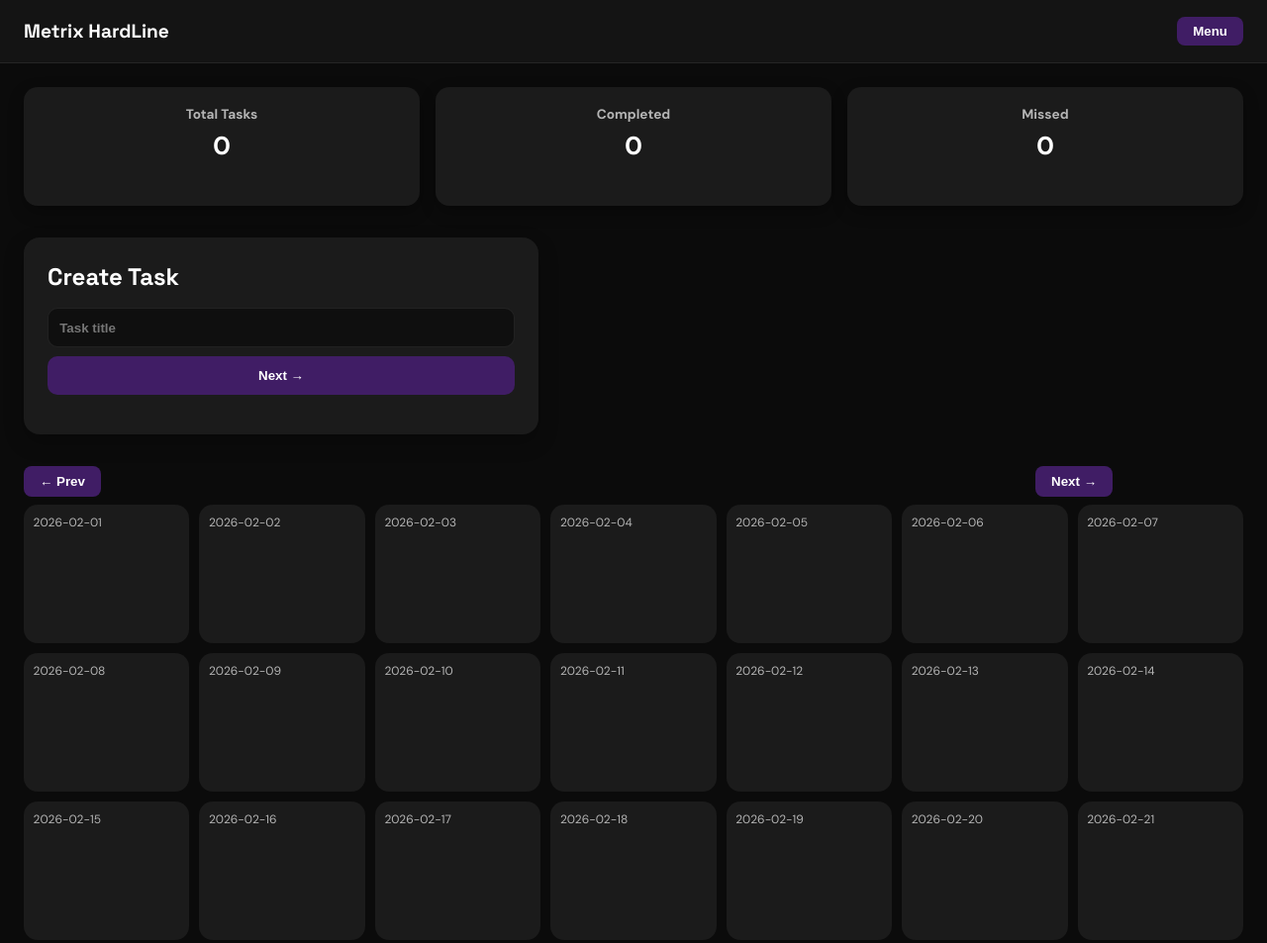
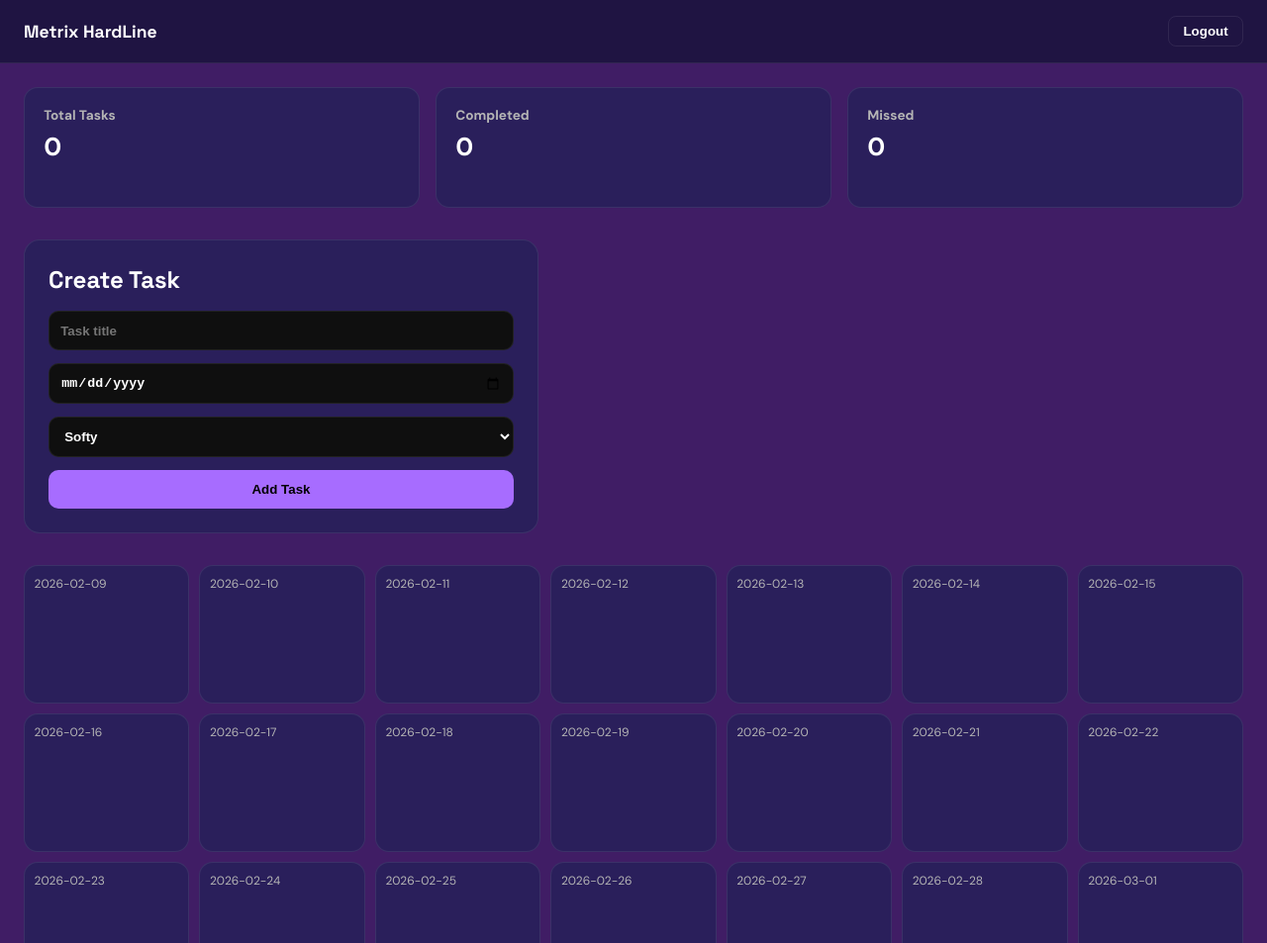
Before and after one commit to HendrickslinUX/Metrix, a plain HTML site: page user-dashboard.html in a window 1280 px wide. Shown: the top 953 px of the page at 99% size. Drawn offline with Linux system fonts and the light colour scheme.

Commit message:
Update user-dashboard.html

```diff
--- a/user-dashboard.html
+++ b/user-dashboard.html
@@ -3,169 +3,192 @@
 <head>
   <meta charset="UTF-8" />
   <meta name="viewport" content="width=device-width, initial-scale=1.0"/>
-<title>Metrix HardLine — User Dashboard</title>
+  <title>Metrix HardLine — Dashboard</title>
 
   <!-- Fonts -->
   <link href="https://fonts.googleapis.com/css2?family=DM+Sans:wght@400;500;700&family=Space+Grotesk:wght@500;600;700&display=swap" rel="stylesheet">
 
   <style>
     :root {
-    --bg-main: #0b0b0b;
-    --bg-panel: #141414;
-    --bg-card: #1b1b1b;
+      --bg-main: #401d65; /* Updated to login page color */
+      --bg-panel: #1f1442;
+      --bg-card: #2a1f5b;
+      --border-subtle: rgba(255,255,255,0.08);
       --text-main: #ffffff;
       --text-muted: #b5b5b5;
-    --accent: #401d65; /* login page color */
+      --accent: #a76cff;
       --softy: #6c757d;
-    --grind: #401d65; /* match login color */
+      --grind: #ff9800;
       --hardline: #d32f2f;
     }
 
     * { box-sizing: border-box; }
+
     body {
       margin: 0;
       font-family: 'DM Sans', sans-serif;
       background: var(--bg-main);
       color: var(--text-main);
-    overflow-x: hidden;
     }
 
-  /* ===== TOP BAR ===== */
     header {
       height: 64px;
       background: var(--bg-panel);
-    border-bottom: 1px solid rgba(255,255,255,0.08);
+      border-bottom: 1px solid var(--border-subtle);
       display: flex;
       align-items: center;
       justify-content: space-between;
       padding: 0 1.5rem;
     }
 
-  header h1 { font-family: 'Space Grotesk', sans-serif; font-size: 1.2rem; margin:0; }
-  header button {
-    background: var(--accent);
-    color:white;
-    border:none;
-    padding:0.45rem 1rem;
-    border-radius:8px;
-    cursor:pointer;
-    font-weight:600;
+    header h1 {
+      font-family: 'Space Grotesk', sans-serif;
+      font-size: 1.1rem;
+      margin: 0;
     }
 
-  /* ===== MENU DRAWER ===== */
-  .menu-drawer {
-    position: fixed;
-    top:0;
-    right:-300px;
-    width:300px;
-    height:100%;
-    background:#111;
-    color:white;
-    padding:1.5rem;
-    transition: right 0.3s ease;
-    z-index:1000;
-    display:flex;
-    flex-direction:column;
-  }
-  .menu-drawer.open { right:0; }
-  .menu-drawer h2 { margin-top:0; }
-  .menu-drawer button {
-    margin-top:1rem;
-    background: var(--accent);
-    padding:.7rem;
-    border:none;
-    border-radius:8px;
-    cursor:pointer;
-    color:white;
-    font-weight:bold;
+    header button {
+      background: none;
+      border: 1px solid var(--border-subtle);
+      color: white;
+      padding: 0.45rem 0.9rem;
+      border-radius: 8px;
+      cursor: pointer;
+      font-weight: 600;
     }
 
-  /* ===== MAIN ===== */
-  main { padding:1.5rem; max-width:1400px; margin:auto; }
+    main {
+      padding: 1.5rem;
+      max-width: 1400px;
+      margin: auto;
+    }
 
-  /* ===== STATS ===== */
     .stats {
-    display:grid;
-    grid-template-columns: repeat(auto-fit,minmax(160px,1fr));
-    gap:1rem;
-    margin-bottom:2rem;
+      display: grid;
+      grid-template-columns: repeat(auto-fit, minmax(160px, 1fr));
+      gap: 1rem;
+      margin-bottom: 2rem;
     }
+
     .stat-card {
       background: var(--bg-card);
-    border-radius:14px;
-    padding:1.2rem;
-    text-align:center;
-    box-shadow:0 6px 16px rgba(0,0,0,0.3);
+      border: 1px solid var(--border-subtle);
+      border-radius: 14px;
+      padding: 1.2rem;
     }
-  .stat-card h3 { margin:0; font-size:0.85rem; color:var(--text-muted); }
-  .stat-card p { margin-top:0.4rem; font-size:1.6rem; font-weight:700; }
 
-  /* ===== TASK CREATOR (STEP-BY-STEP) ===== */
+    .stat-card h3 {
+      margin: 0;
+      font-size: 0.85rem;
+      color: var(--text-muted);
+    }
+
+    .stat-card p {
+      margin-top: 0.4rem;
+      font-size: 1.6rem;
+      font-weight: 700;
+    }
+
     .task-form {
       background: var(--bg-card);
-    border-radius:16px;
-    padding:1.5rem;
-    margin-bottom:2rem;
-    max-width:520px;
-    box-shadow:0 8px 20px rgba(0,0,0,0.25);
-  }
-  .task-form h2 { font-family:'Space Grotesk',sans-serif; margin:0 0 1rem 0; }
-
-  .task-step { display:none; flex-direction:column; gap:.6rem; margin-bottom:1rem; }
-  .task-step.active { display:flex; }
-
-  .task-form input, .task-form select {
-    width:100%;
-    padding:.7rem;
-    border-radius:10px;
-    border:1px solid rgba(255,255,255,0.08);
-    background:#0f0f0f;
-    color:white;
-    font-weight:600;
+      border: 1px solid var(--border-subtle);
+      border-radius: 16px;
+      padding: 1.5rem;
+      margin-bottom: 2rem;
+      max-width: 520px;
     }
 
-  .task-form button { width:100%; background: var(--accent); color:white; border:none; padding:.75rem; border-radius:10px; font-weight:700; cursor:pointer; }
+    .task-form h2 {
+      font-family: 'Space Grotesk', sans-serif;
+      margin-top: 0;
+      margin-bottom: 1rem;
+    }
 
-  /* ===== CALENDAR ===== */
-  .calendar-controls { display:flex; justify-content:space-between; margin-bottom:.5rem; max-width:1100px; }
-  .calendar-controls button { background: var(--accent); border:none; color:white; padding:.5rem 1rem; border-radius:8px; cursor:pointer; font-weight:bold; }
+    .task-form input,
+    .task-form select {
+      width: 100%;
+      margin-bottom: 0.8rem;
+      padding: 0.7rem;
+      border-radius: 10px;
+      border: 1px solid var(--border-subtle);
+      background: #0f0f0f;
+      color: white;
+      font-weight: 600;
+    }
 
-  .calendar-wrapper { overflow-x:auto; padding-bottom:1rem; }
+    .task-form button {
+      width: 100%;
+      background: var(--accent);
+      color: black;
+      border: none;
+      padding: 0.75rem;
+      border-radius: 10px;
+      font-weight: 700;
+      cursor: pointer;
+    }
+
+    .calendar-wrapper {
+      overflow-x: auto;
+      padding-bottom: 1rem;
+    }
+
     .calendar {
-    display:grid;
-    grid-template-columns: repeat(7,minmax(160px,1fr));
-    gap:10px;
-    min-width:1100px;
+      display: grid;
+      grid-template-columns: repeat(7, minmax(160px, 1fr));
+      gap: 10px;
+      min-width: 1100px;
     }
+
     .day {
       background: var(--bg-card);
-    border-radius:14px;
-    padding:.6rem;
-    min-height:140px;
-    position:relative;
+      border: 1px solid var(--border-subtle);
+      border-radius: 14px;
+      padding: 0.6rem;
+      min-height: 140px;
+      position: relative;
     }
-  .day-header { font-size:.75rem; color:var(--text-muted); margin-bottom:.4rem; }
+
+    .day.overdue {
+      border: 2px solid var(--hardline);
+    }
+
+    .day-header {
+      font-size: 0.75rem;
+      color: var(--text-muted);
+      margin-bottom: 0.4rem;
+    }
 
     .task {
-    padding:.35rem .6rem;
-    border-radius:8px;
-    font-size:.75rem;
-    font-weight:700;
-    margin-bottom:.3rem;
-    cursor:pointer;
+      padding: 0.35rem 0.6rem;
+      border-radius: 8px;
+      font-size: 0.75rem;
+      font-weight: 700;
+      margin-bottom: 0.3rem;
+      cursor: pointer;
     }
+
     .Softy { background: var(--softy); }
-  .GrindMode { background: var(--grind); }
+    .GrindMode { background: var(--grind); color: black; }
     .HardLine { background: var(--hardline); }
 
-  .tooltip {
-    position:fixed; top:10px; right:10px;
-    background:#0b0b0b; color:white;
-    padding:.6rem; border-radius:8px;
-    font-size:.85rem; display:none;
-    z-index:1000; box-shadow:0 4px 8px rgba(0,0,0,0.3);
+    /* Notifications */
+    #coachMessages {
+      position: fixed;
+      top: 80px;
+      right: 20px;
+      max-width: 260px;
+      z-index: 1000;
     }
 
+    .coach-msg {
+      background: var(--bg-card);
+      border-left: 5px solid var(--accent);
+      padding: 0.7rem;
+      margin-bottom: 0.6rem;
+      border-radius: 8px;
+      font-size: 0.8rem;
+      box-shadow: 0 2px 8px rgba(0,0,0,0.3);
+    }
   </style>
 </head>
 
@@ -173,147 +196,127 @@
 
 <header>
   <h1>Metrix HardLine</h1>
-  <button id="menuBtn">Menu</button>
+  <button onclick="location.href='userlogin.html'">Logout</button>
 </header>
-
-<div class="menu-drawer" id="menuDrawer">
-  <h2>Menu</h2>
-  <p><strong>Username:</strong> user01</p>
-  <p><strong>Email:</strong> user01@email.com</p>
-  <button id="closeMenu">Close Menu</button>
-  <button id="drawerLogout">Logout</button>
-</div>
 
 <main>
 
-  <!-- Stats -->
   <section class="stats">
     <div class="stat-card"><h3>Total Tasks</h3><p id="totalTasks">0</p></div>
     <div class="stat-card"><h3>Completed</h3><p id="completedTasks">0</p></div>
     <div class="stat-card"><h3>Missed</h3><p id="missedTasks">0</p></div>
   </section>
 
-  <!-- Task Creator -->
   <section class="task-form">
     <h2>Create Task</h2>
-    <div class="task-step step1 active">
-      <input id="taskTitle" placeholder="Task title" />
-      <button id="step1Next">Next →</button>
-    </div>
-    <div class="task-step step2">
-      <input id="taskDeadline" type="date"/>
-      <button id="step2Next">Next →</button>
-    </div>
-    <div class="task-step step3">
+    <input id="taskTitle" placeholder="Task title">
+    <input id="taskDeadline" type="date">
     <select id="taskIntensity">
       <option value="Softy">Softy</option>
       <option value="GrindMode">GrindMode</option>
       <option value="HardLine">HardLine</option>
     </select>
-      <button id="addTaskBtn">Add Task</button>
-    </div>
+    <button onclick="addTask()">Add Task</button>
   </section>
 
-  <!-- Calendar Controls -->
-  <div class="calendar-controls">
-    <button id="prevMonth">← Prev</button>
-    <button id="nextMonth">Next →</button>
-  </div>
-
-  <!-- Calendar -->
   <div class="calendar-wrapper">
     <section class="calendar" id="calendar"></section>
   </div>
 
 </main>
 
-<div class="tooltip" id="tooltip"></div>
+<div id="coachMessages"></div>
 
 <script>
-  // ==================== MENU LOGIC ====================
-  const menuBtn = document.getElementById('menuBtn');
-  const menuDrawer = document.getElementById('menuDrawer');
-  const closeMenu = document.getElementById('closeMenu');
-  const drawerLogout = document.getElementById('drawerLogout');
-
-  menuBtn.onclick = ()=> menuDrawer.classList.add('open');
-  closeMenu.onclick = ()=> menuDrawer.classList.remove('open');
-  drawerLogout.onclick = ()=> window.location.href='userlogin.html';
-
-  // ==================== TASK CREATION STEP-BY-STEP ====================
-  const step1 = document.querySelector('.step1');
-  const step2 = document.querySelector('.step2');
-  const step3 = document.querySelector('.step3');
-  const step1Next = document.getElementById('step1Next');
-  const step2Next = document.getElementById('step2Next');
-  const addTaskBtn = document.getElementById('addTaskBtn');
-
   let tasks = [];
 
-  step1Next.onclick = ()=>{
-    if(!document.getElementById('taskTitle').value) return alert("Enter task title");
-    step1.classList.remove('active'); step2.classList.add('active');
+  function addTask() {
+    if (!taskTitle.value || !taskDeadline.value) return alert("Fill all fields");
+    tasks.push({
+      title: taskTitle.value,
+      deadline: taskDeadline.value,
+      intensity: taskIntensity.value,
+      completed: false
+    });
+    taskTitle.value = "";
+    renderCalendar();
+    updateStats();
+    checkCoachMessages();
+  }
+
+  function renderCalendar() {
+    calendar.innerHTML = "";
+    const start = new Date();
+    for (let i = 0; i < 30; i++) {
+      const d = new Date(start);
+      d.setDate(start.getDate() + i);
+      const dateStr = d.toISOString().split("T")[0];
+
+      const day = document.createElement("div");
+      day.className = "day";
+      day.innerHTML = `<div class="day-header">${dateStr}</div>`;
+
+      const today = new Date().toISOString().split("T")[0];
+
+      // Overdue highlighting
+      tasks.filter(t => t.deadline === dateStr && !t.completed && dateStr < today)
+           .forEach(() => day.classList.add("overdue"));
+
+      tasks.filter(t => t.deadline === dateStr).forEach(t => {
+        const el = document.createElement("div");
+        el.className = `task ${t.intensity}`;
+        el.textContent = t.title;
+        el.onclick = () => {
+          t.completed = !t.completed;
+          renderCalendar();
+          updateStats();
+          checkCoachMessages();
         };
-  step2Next.onclick = ()=>{
-    if(!document.getElementById('taskDeadline').value) return alert("Select date");
-    step2.classList.remove('active'); step3.classList.add('active');
-  };
-  addTaskBtn.onclick = ()=>{
-    const title = document.getElementById('taskTitle').value;
-    const deadline = document.getElementById('taskDeadline').value;
-    const intensity = document.getElementById('taskIntensity').value;
-    if(!title||!deadline) return;
-    tasks.push({title, deadline, intensity, completed:false});
-    step3.classList.remove('active'); step1.classList.add('active');
-    document.getElementById('taskTitle').value='';
-    document.getElementById('taskDeadline').value='';
-    renderCalendar(); updateStats();
-  };
+        day.appendChild(el);
+      });
 
-  // ==================== CALENDAR LOGIC ====================
-  const calendar = document.getElementById('calendar');
-  let currentMonth = new Date();
-
-  document.getElementById('prevMonth').onclick = ()=>{
-    currentMonth.setMonth(currentMonth.getMonth()-1);
-    renderCalendar();
-  };
-  document.getElementById('nextMonth').onclick = ()=>{
-    currentMonth.setMonth(currentMonth.getMonth()+1);
-    renderCalendar();
-  };
-
-  function renderCalendar(){
-    calendar.innerHTML='';
-    const start = new Date(currentMonth.getFullYear(), currentMonth.getMonth(), 1);
-    const end = new Date(currentMonth.getFullYear(), currentMonth.getMonth()+1, 0);
-    for(let d=start.getDate(); d<=end.getDate(); d++){
-      const dayDate = new Date(currentMonth.getFullYear(), currentMonth.getMonth(), d);
-      const dateStr = dayDate.toISOString().split('T')[0];
-      const day = document.createElement('div'); day.className='day';
-      day.innerHTML=`<div class="day-header">${dateStr}</div>`;
-      tasks.filter(t=>t.deadline===dateStr).forEach(t=>{
-        const tEl=document.createElement('div');
-        tEl.className=`task ${t.intensity}`;
-        tEl.textContent=t.title;
-        tEl.onclick=()=>{
-          t.completed = !t.completed;
-          updateStats(); renderCalendar();
-        };
-        day.appendChild(tEl);
-      });
       calendar.appendChild(day);
     }
   }
 
-  // ==================== STATS ====================
-  function updateStats(){
-    document.getElementById('totalTasks').textContent=tasks.length;
-    document.getElementById('completedTasks').textContent=tasks.filter(t=>t.completed).length;
-    document.getElementById('missedTasks').textContent=tasks.filter(t=>!t.completed).length;
+  function updateStats() {
+    totalTasks.textContent = tasks.length;
+    completedTasks.textContent = tasks.filter(t => t.completed).length;
+    missedTasks.textContent = tasks.filter(t => !t.completed && t.deadline < new Date().toISOString().split("T")[0]).length;
+  }
+
+  function checkCoachMessages() {
+    const container = document.getElementById("coachMessages");
+    container.innerHTML = "";
+    const today = new Date().toISOString().split("T")[0];
+
+    tasks.forEach(t => {
+      if (!t.completed) {
+        const msg = document.createElement("div");
+        msg.className = "coach-msg";
+        const deadline = new Date(t.deadline);
+        const now = new Date();
+        const daysOverdue = Math.floor((now - deadline)/(1000*60*60*24));
+
+        if (t.deadline === today) {
+          msg.textContent = `[Due Today] Coach: "${t.title}" must be completed today!`;
+        } else if (daysOverdue > 0) {
+          let tone = "";
+          if (daysOverdue >= 5) tone = "HardLine: finish immediately!";
+          else if (daysOverdue >= 3) tone = "GrindMode: get it done!";
+          else tone = "Softy: don't forget this task!";
+          msg.textContent = `[Overdue] ${tone} Task: "${t.title}" (${daysOverdue} days overdue)`;
+        }
+
+        if (msg.textContent) container.appendChild(msg);
+      }
+    });
   }
 
   renderCalendar();
+  updateStats();
+  checkCoachMessages();
 </script>
+
 </body>
 </html>
```
Lines whose indentation alone changed are shown as unchanged.
